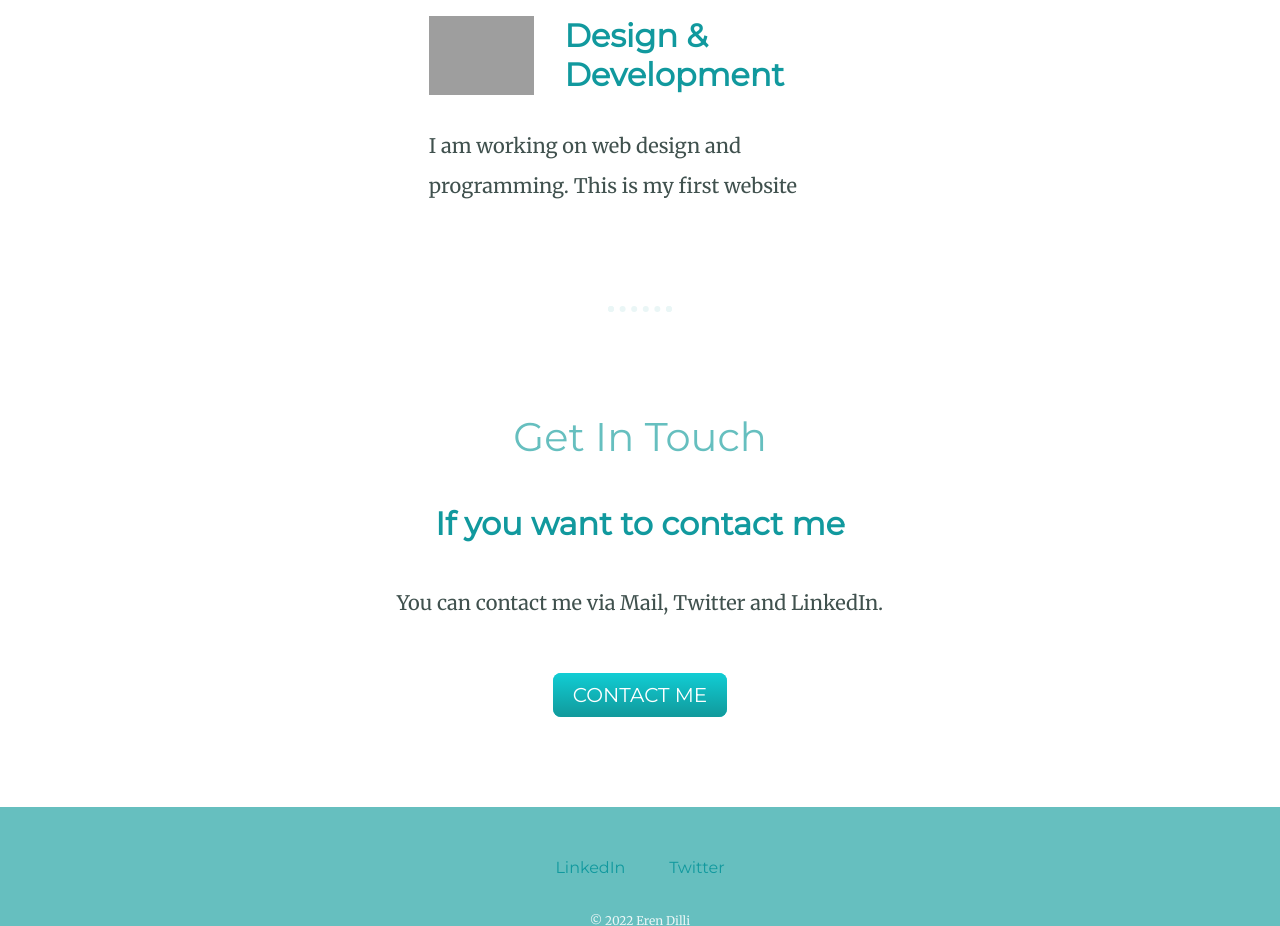
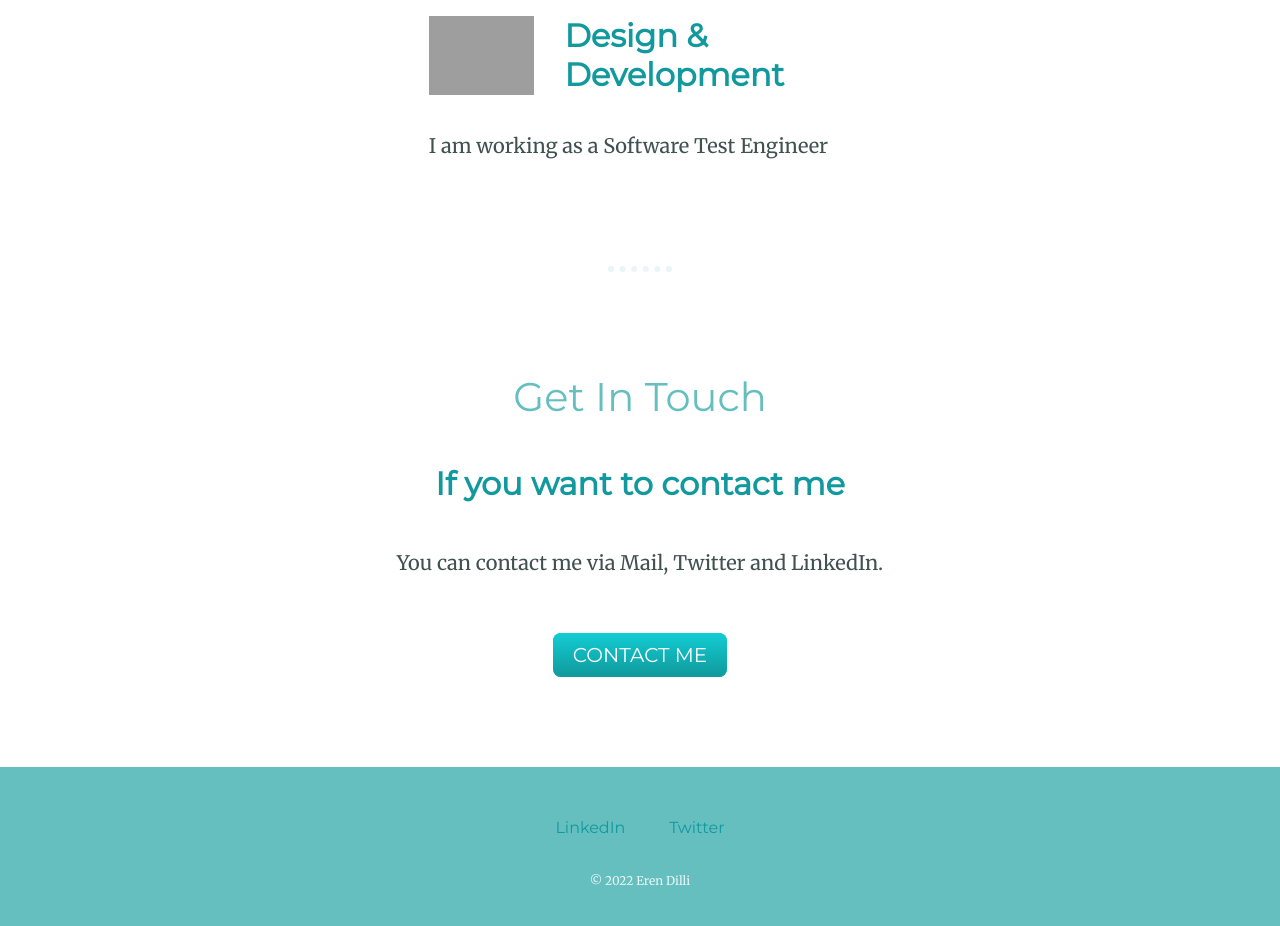
Before and after one commit to erendilli/mySite, a plain HTML site: page index.html in a window 1280 px wide. Shown: the part 1680-2606 px from the top of the page. Drawn offline with Linux system fonts and the light colour scheme; grey boxes are pictures that could not be loaded; a web font is replaced by a local one.

Commit message:
Update index.html

```diff
--- a/index.html
+++ b/index.html
@@ -32,7 +32,7 @@
       <div class="skill-row">
         <img class="my-image1" src="https://media.giphy.com/media/3o7aCTfyhYawdOXcFW/giphy.gif" alt="">
         <h3>Design & Development</h3>
-        <p>I am working on web design and programming. This is my first website</p>
+        <p>I am working as a Software Test Engineer</p>
       </div>
       <div class="skill-row">
       </div>
```
